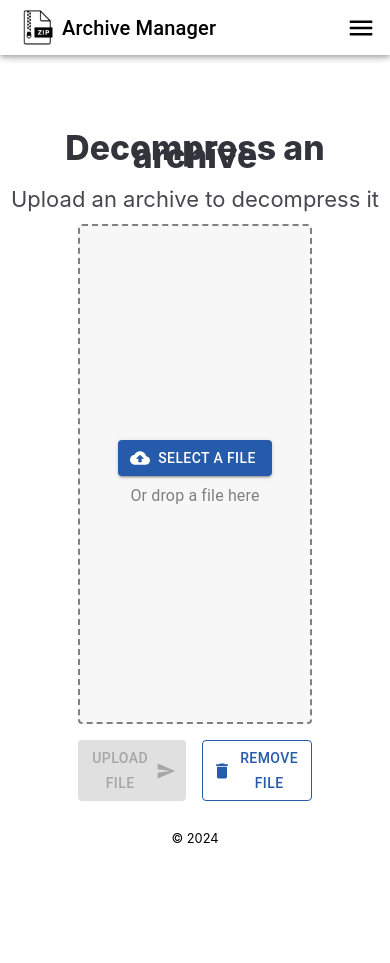
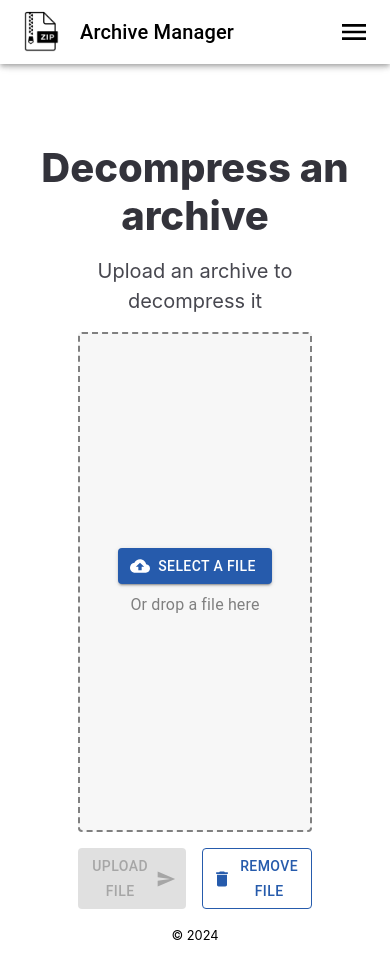
Before and after one commit to gmccannon/archive-manager, a React (Create React App) app in the folder front/: page / in a window 390 px wide. Before the commit the page ends 865 px from the top, so only its background shows below. Built offline with nearby package versions, Linux system fonts and the light colour scheme; the HTML template or start-up script is replaced by a standard one.

Commit message:
Change styling to scale on mobile

```diff
--- a/front/public/index.html
+++ b/front/public/index.html
@@ -24,7 +24,7 @@
       work correctly both with client-side routing and a non-root public URL.
       Learn how to configure a non-root public URL by running `npm run build`.
     -->
-    <title>Anything Archive</title>
+    <title>Archive Manager</title>
   </head>
   <body>
     <noscript>You need to enable JavaScript to run this app.</noscript>
--- a/front/src/components/BottomBar.js
+++ b/front/src/components/BottomBar.js
@@ -6,7 +6,6 @@ export default function BottomBar() {
     <div>
       <footer style={{ fontSize: '.8rem', backgroundColor: 'white', padding: '.4rem', textAlign: 'center' }}>
         <p>© 2024</p>
-
       </footer>
     </div>
   );
--- a/front/src/components/TopBar.js
+++ b/front/src/components/TopBar.js
@@ -17,7 +17,7 @@ export default function TopBar() {
 
   const handleNavigate = (page) => {
     navigate(page);
-    setMobileOpen(false); // Close mobile menu when navigating
+    setMobileOpen(false);
   };
 
   const handleDrawerToggle = () => {
@@ -26,18 +26,18 @@ export default function TopBar() {
 
   return (
     <Box sx={{ mt: 18 }}>
-      <AppBar position="fixed" sx={{ height: '6.5vh', width: '100%', backgroundColor: 'white' }}>
-        <Toolbar sx={{ display: 'flex', justifyContent: 'space-between' }}>
+      <AppBar position="fixed" sx={{ height: '4rem', width: '100%', backgroundColor: 'white' }}>
+        <Toolbar sx={{ display: 'flex', justifyContent: 'space-between', minHeight: '4rem' }}>
           <Box sx={{ display: 'flex', alignItems: 'center' }}>
-            <img src={logo} alt="Logo" style={{ height: '5vh', marginRight: '1vw' }} />
-            <Typography variant="h6" component="div" sx={{ color: 'black', marginRight: '1vw' }}>
+            <img src={logo} alt="Logo" style={{ height: '3rem', marginRight: '1rem' }} />
+            <Typography variant="h6" component="div" sx={{ color: 'black', marginRight: '1rem' }}>
               Archive Manager
             </Typography>
             <Box
               sx={{
                 display: { xs: 'none', md: 'flex' }, // Hide buttons on mobile
                 flexWrap: 'wrap',
-                gap: '0.5vw',
+                gap: '0.5rem',
               }}
             >
               {['/compress', '/', '/encrypt', '/decrypt', '/sign', '/verify', '/repair', '/split'].map(
@@ -59,14 +59,14 @@ export default function TopBar() {
           <IconButton
             sx={{
               display: { xs: 'flex', md: 'none' }, // Show menu icon on mobile
-              color: 'black', // Ensure the icon is visible
-              padding: '10px', // Increase padding for easier clicking
+              color: 'black',
+              padding: '1rem', // Consistent padding
             }}
-            edge="end" // Align to the right side
+            edge="end"
             aria-label="menu"
             onClick={handleDrawerToggle}
           >
-            <MenuIcon sx={{ fontSize: 30 }} /> {/* Increase icon size for better visibility */}
+            <MenuIcon sx={{ fontSize: '2rem' }} /> {/* Consistent icon size */}
           </IconButton>
         </Toolbar>
       </AppBar>
@@ -74,7 +74,7 @@ export default function TopBar() {
         <Box
           sx={{
             position: 'fixed',
-            top: '6.5vh',
+            top: '4rem',
             left: 0,
             width: '100%',
             backgroundColor: 'white',
@@ -93,7 +93,7 @@ export default function TopBar() {
                   textAlign: 'center',
                   color: activetab === path ? 'rgb(38, 91, 172)' : 'black',
                   fontWeight: 600,
-                  padding: '1vh',
+                  padding: '1rem', // Consistent padding
                 }}
               >
                 {path.substring(1) || 'Decompress'}
--- a/front/src/pages/UploadPage.css
+++ b/front/src/pages/UploadPage.css
@@ -1,17 +1,19 @@
 .tool__header__title {
   font-weight: 800;
-    font-size: 4vh;
-    line-height: 1vh;
+  font-size: 2.5rem;
+  line-height: 1.2;
   color: #33333b;
   text-align: center;
+  margin-bottom: 1rem;
 }
 
 .tool__header__subtitle {
-    max-width: 800px;
-    margin: 2vh auto 0;
-    line-height: 32px;
-    font-size: 22px;
+  max-width: 80%;
+  margin: 1rem auto 0;
+  line-height: 1.5;
+  font-size: 1.25rem;
   font-weight: 400;
   color: #47474f;
-    padding-bottom: 1vh;
+  padding-bottom: 1rem;
+  text-align: center;
 }
```
Lines whose indentation alone changed are shown as unchanged.
